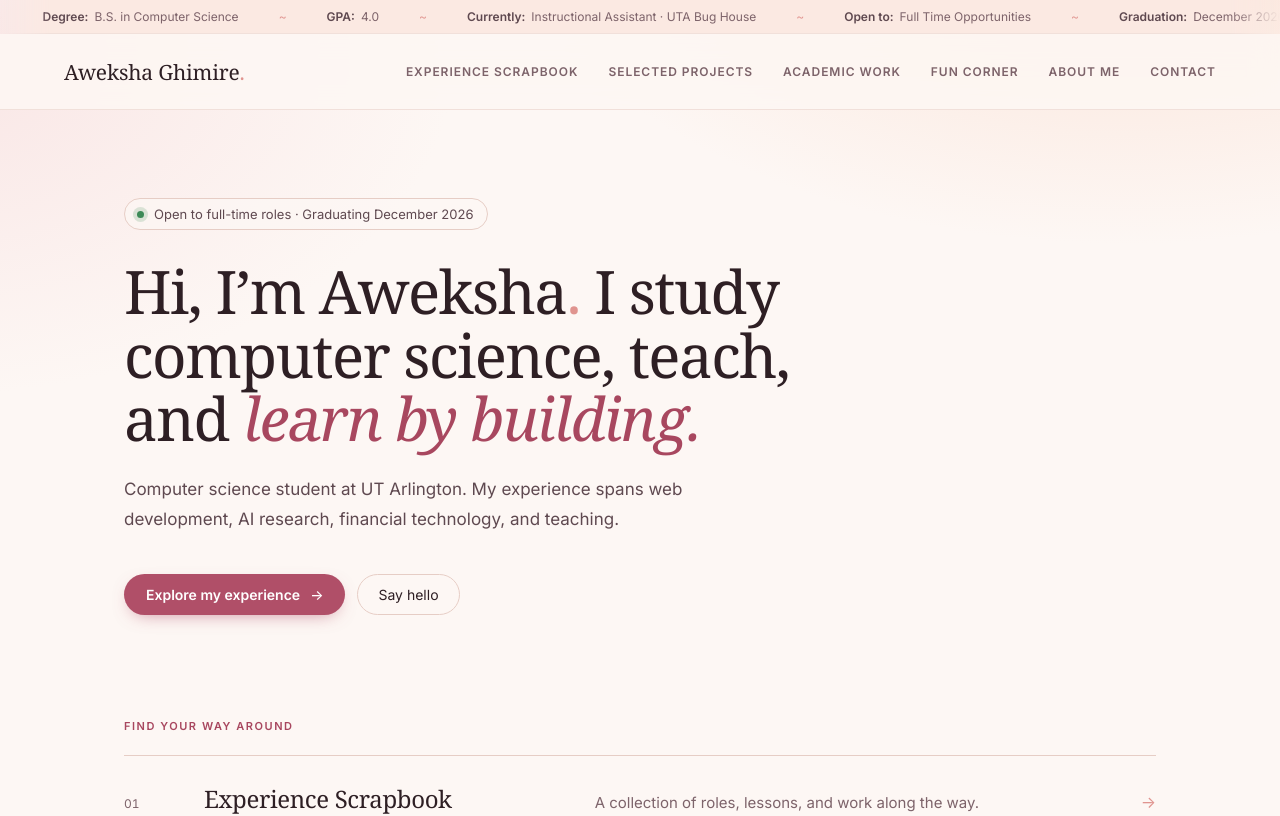
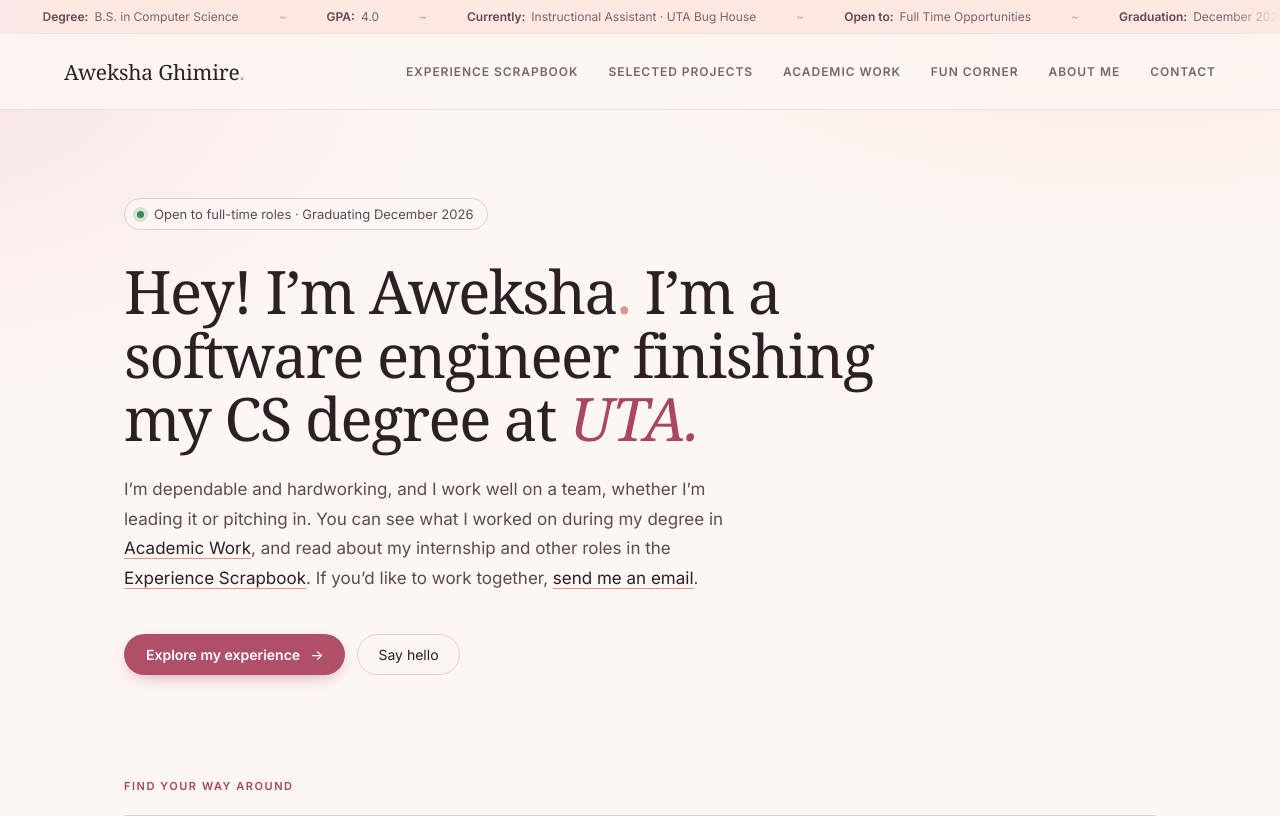
Before and after one commit to Aweksha/aweksha.github.io, a React (Vite) app: page / in a window 1280 px wide. Shown: the top 816 px of the page. Built offline with nearby package versions, Linux system fonts and the light colour scheme.

Commit message:
Changing the intro portion

```diff
--- a/src/components/Intro.tsx
+++ b/src/components/Intro.tsx
@@ -7,8 +7,12 @@ function Intro() {
     <>
       <section className="intro" aria-labelledby="intro-heading">
         <p className="status"><span className="status-dot" aria-hidden="true" />{profile.status}<span className="status-detail"> · {profile.statusDetail}</span></p>
-        <h1 id="intro-heading">Hi, I’m {profile.firstName}<span>.</span> I study computer science, teach, and <em>learn by building.</em></h1>
-        <p className="page-intro">Computer science student at UT Arlington. My experience spans web development, AI research, financial technology, and teaching.</p>
+        <h1 id="intro-heading">Hey! I’m {profile.firstName}<span>.</span> I’m a software engineer finishing my CS degree at <em>UTA.</em></h1>
+        <p className="page-intro">
+          I’m dependable and hardworking, and I work well on a team, whether I’m leading it or pitching in.
+          You can see what I worked on during my degree in <a href="#academic">Academic Work</a>, and read about my internship and other roles in the <a href="#experience">Experience Scrapbook</a>.
+          If you’d like to work together, <a href={`mailto:${profile.email}`}>send me an email</a>.
+        </p>
         <div className="intro-actions">
           <a className="button-primary" href="#experience">Explore my experience <span aria-hidden="true">→</span></a>
           <a className="button-secondary" href="#contact">Say hello</a>
--- a/src/index.css
+++ b/src/index.css
@@ -89,6 +89,8 @@ h2 { font-weight: 480; letter-spacing: -0.015em; font-size: 26px; line-height: 1
 
 /* Intro */
 .intro { padding-bottom: 16px; }
+.intro .page-intro a { color: var(--ink); border-bottom: 1px solid var(--accent-soft); transition: border-color 0.2s ease; }
+.intro .page-intro a:hover { border-color: var(--ink); }
 .intro h1 { max-width: 15.5em; font-size: clamp(36px, 5vw, 60px); }
 .status { background: color-mix(in srgb, var(--bg) 70%, transparent); display: inline-flex; align-items: center; white-space: pre; margin-bottom: 30px; padding: 7px 14px 7px 12px; border: 1px solid var(--line-strong); border-radius: 999px; font-size: 13px; color: var(--ink-2); }
 .status-dot { flex-shrink: 0; width: 7px; height: 7px; margin-right: 10px; border-radius: 50%; background: var(--status); box-shadow: 0 0 0 4px color-mix(in srgb, var(--status) 18%, transparent); }
```
